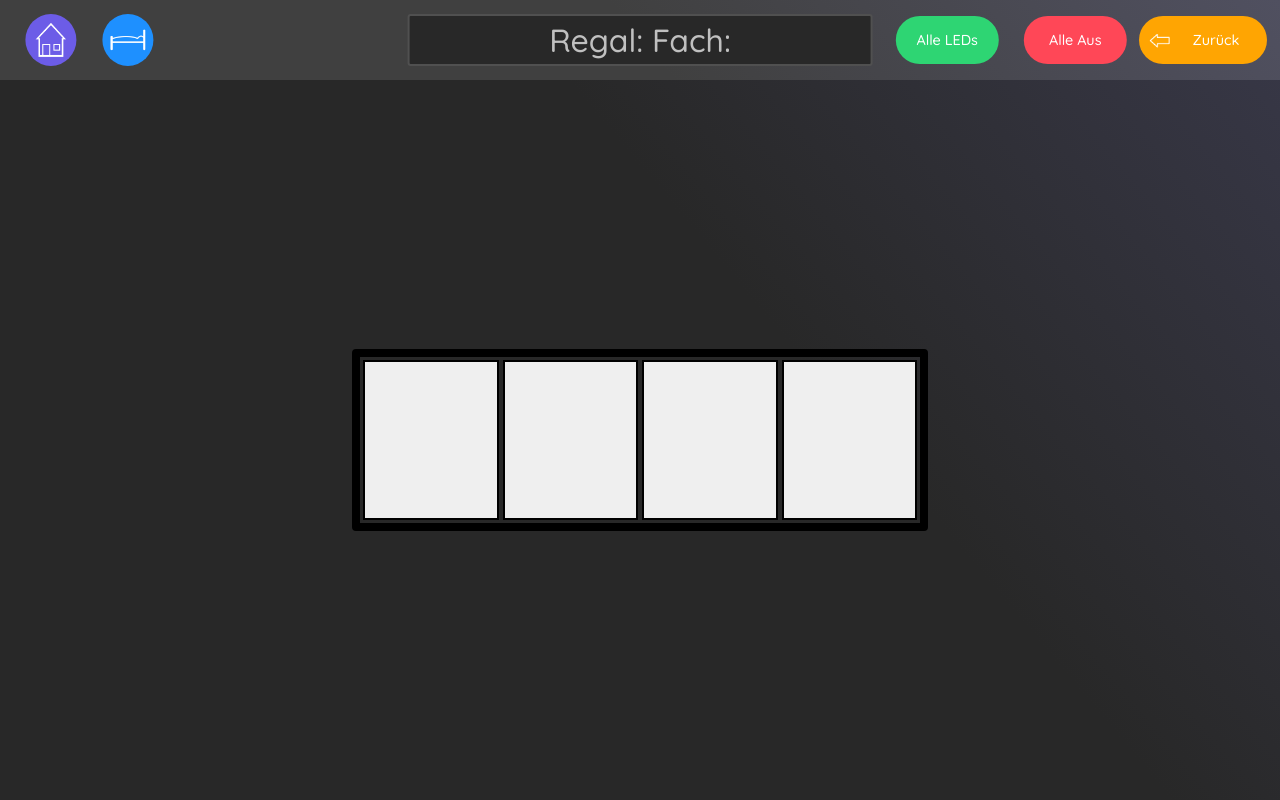
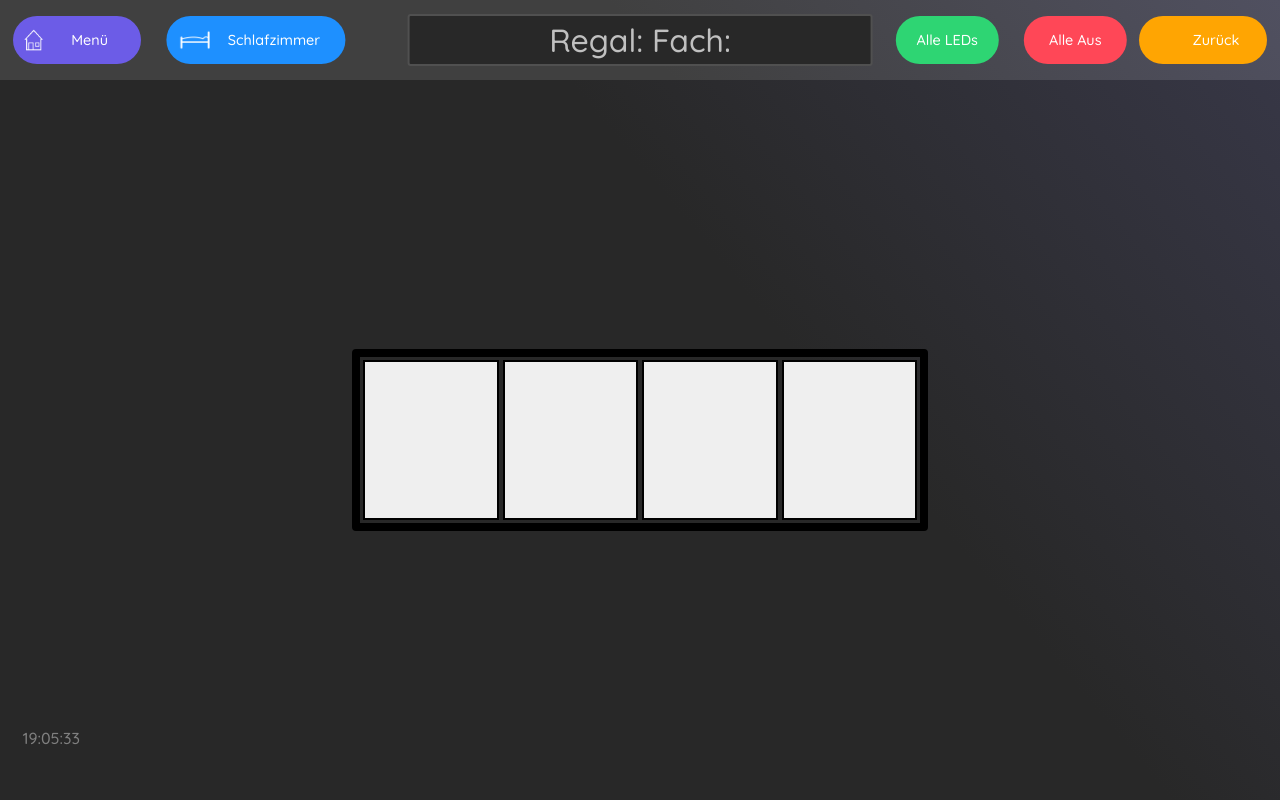
Before and after one commit to RepublicCody/webinterface, a PHP site: page /raeume/schlafzimmer/fachansicht.php in a window 1280 px wide. Run offline with PHP 8.4, Linux system fonts and the light colour scheme; data that the repository does not hold is empty.

Commit message:
clock hinzugefügt zum Schlafzimmer Button Umgestaltung in Schlafzimmer

```diff
--- /dev/null
+++ b/javascript/clock.js
@@ -0,0 +1,33 @@
+// Interactiveness now
+
+(function() {
+
+    var clock = document.getElementById("clock")
+
+    // But there is a little problem
+    // we need to pad 0-9 with an extra
+    // 0 on the left for hours, seconds, minutes
+
+    var pad = function(x) {
+        return x < 10 ? '0'+x : x;
+    };
+
+    var ticktock = function() {
+        var d = new Date();
+
+        var h = pad( d.getHours() );
+        var m = pad( d.getMinutes() );
+        var s = pad( d.getSeconds() );
+
+        var current_time = [h,m,s].join(':');
+
+        clock.innerHTML = current_time;
+
+    };
+
+    ticktock();
+
+    // Calling ticktock() every 1 second
+    setInterval(ticktock, 1000);
+
+}());
--- a/raeume/schlafzimmer/fachansicht.php
+++ b/raeume/schlafzimmer/fachansicht.php
@@ -32,10 +32,10 @@ include '../../htmlheader.php';?>
     <div id="fachansichtansichtheader" class="header">
 
         <form action="../../mainmenu.php">
-            <button id="fachansichtmainmenue" name="fachansichtmainmenue" value="fachansichtmainmenue" class="headerbutton"><div id="fachansichtmainmenudiv" class="rundbutton"></div></button>
+            <button id="fachansichtmainmenue" class="mainmenuebutton"><div id="mainmenuebild"></div><div class="headername">Menü</div></button>
         </form>
         <form action="zimmer.php">
-            <button id="fachansichtschlafzimmer" class="headerbutton"><div id="fachansichtschlafzimmerdiv" class="rundbutton"></div></button>
+            <button id="fachansichtschlafzimmer" class="schlafzimmerbutton"><div id="schlafzimmerbild"></div><div class="headername">Schlafzimmer</div></button>
         </form>
         <form action="farbauswahl.php" method="post">
             <button id="fachansichtalleleds" name="allefachleds" value="<?php echo $regalundfachnummer; ?>" class="headerbutton">Alle LEDs</button>
@@ -45,22 +45,25 @@ include '../../htmlheader.php';?>
         </form>
 
         <form action="regalansicht.php" method="post">
-        <button id="fachansichtzurueck" class="zurueckbutton" name="fachansichtheaderbutton" value="<?php echo $regalundfachnummer[0]; ?>"><div class="zurueckbild"></div><div class="zurueckname">Zurück</div></button>
+        <button id="fachansichtzurueck" class="zurueckbutton" name="fachansichtheaderbutton" value="<?php echo $regalundfachnummer[0]; ?>"><div class="zurueckbild"></div><div class="headername">Zurück</div></button>
         </form>
 
         <div id="fachansichtseitenname" class="seitenname"><div class="seitennametext">Regal: <?php echo $regalundfachnummer[0].' Fach: '.$regalundfachnummer[2].$regalundfachnummer[3]; ?></div></div>
 
     </div>
 
+    <div id="clock">12:45:25</div>
+    <script src="../../javascript/clock.js" charset="utf-8"></script>
+
     <div id="fachansicht">
 
         <form action="farbauswahl.php" method="post">
             <table id="fachansichttabelle">
                 <tr>
-                    <td><button id="led00" name="led[]" value="<?php echo $regalundfachnummer; ?>_0" class="led"></button></td>
-                    <td><button id="led01" name="led[]" value="<?php echo $regalundfachnummer; ?>_1" class="led"></button></td>
-                    <td><button id="led02" name="led[]" value="<?php echo $regalundfachnummer; ?>_2" class="led"></button></td>
-                    <td><button id="led03" name="led[]" value="<?php echo $regalundfachnummer; ?>_3" class="led"></button></td>
+                    <td><button id="led00" name="led[]" value="<?php echo $regalundfachnummer; ?>_0" class="fach"></button></td>
+                    <td><button id="led01" name="led[]" value="<?php echo $regalundfachnummer; ?>_1" class="fach"></button></td>
+                    <td><button id="led02" name="led[]" value="<?php echo $regalundfachnummer; ?>_2" class="fach"></button></td>
+                    <td><button id="led03" name="led[]" value="<?php echo $regalundfachnummer; ?>_3" class="fach"></button></td>
                 </tr>
             </table>
         </form>
--- a/style/schlafzimmerstyle.css
+++ b/style/schlafzimmerstyle.css
@@ -84,6 +84,67 @@ div {
     background-image: linear-gradient(50deg, #282828 60%, #383848)
 }
 
+.mainmenuebutton {
+    position: absolute;
+    z-index: 5;
+    top: 50%;
+    left: 6%;
+    width: 10%;
+    height: 60%;
+    color: #ffffff;
+    background-color: #6c5ce7;
+    border: 0;
+    border-radius: 30px;
+    transform: translate(-50%, -50%);
+    -ms-transform: translate(-50%, -50%);
+    font-family: 'Quicksand', sans-serif;
+    font-size: 90%;
+    font-weight: 500;
+}
+
+#mainmenuebild {
+    top: 50%;
+    left: 16%;
+    width: 24%;
+    height: 100%;
+    background-size: 70%;
+    background-position: center;
+    background-image: url("../images/icons/home.png");
+    opacity: 1;
+    background-repeat: no-repeat;
+}
+
+.schlafzimmerbutton {
+    position: absolute;
+    z-index: 5;
+    top: 50%;
+    left: 20%;
+    width: 14%;
+    height: 60%;
+    color: #ffffff;
+    background-color: #1e90ff;
+    border: 0;
+    border-radius: 30px;
+    transform: translate(-50%, -50%);
+    -ms-transform: translate(-50%, -50%);
+    font-family: 'Quicksand', sans-serif;
+    font-size: 90%;
+    font-weight: 500;
+}
+
+#schlafzimmerbild {
+    top: 50%;
+    left: 16%;
+    width: 24%;
+    height: 100%;
+    background-size: 70%;
+    background-position: center;
+    background-image: url("../images/icons/bett.png");
+    opacity: 1;
+    background-repeat: no-repeat;
+}
+
+
 .zurueckbutton {
     position: absolute;
     z-index: 5;
@@ -102,7 +163,7 @@ div {
     font-weight: 500;
 }
 
-.zurueckbild {
+#zurueckbild {
     top: 50%;
     left: 16%;
     width: 24%;
@@ -114,45 +175,10 @@ div {
     background-repeat: no-repeat;
 }
 
-.zurueckname {
+.headername {
     top: 50%;
     left: 60%;
     width: 80%;
-}
-
-#alleregalemainmenue {
-    left: 4%;
-    border-radius: 50%;
-    width: 4%;
-    padding-bottom: 4%;
-    background-color: #6c5ce7;
-}
-
-#alleregalemainmenudiv {
-    background-image: url("../images/icons/home.png");
-}
-
-#alleregaleschlafzimmer {
-    left: 10%;
-    border-radius: 50%;
-    width: 4%;
-    padding-bottom: 4%;
-}
-
-#alleregaleschlafzimmerdiv {
-    background-image: url("../images/icons/bett.png");
-}
-
-#alleregalesleep {
-    left: 16%;
-    border-radius: 50%;
-    width: 4%;
-    padding-bottom: 4%;
-    background-color: #c44569;
-}
-
-#alleregalesleepdiv {
-    background-image: url("../images/icons/schlafen.png");
 }
 
 #alleregale {
@@ -210,28 +216,8 @@ div {
 }
 
 
-#fachansichtmainmenue {
-    left: 4%;
-    border-radius: 50%;
-    width: 4%;
-    padding-bottom: 4%;
-    background-color: #6c5ce7;
-}
 
-#fachansichtmainmenudiv {
-    background-image: url("../images/icons/home.png");
-}
 
-#fachansichtschlafzimmer {
-    left: 10%;
-    border-radius: 50%;
-    width: 4%;
-    padding-bottom: 4%;
-}
-
-#fachansichtschlafzimmerdiv {
-    background-image: url("../images/icons/bett.png");
-}
 
 #fachansichtalleleds {
     left: 74%;
@@ -246,34 +232,28 @@ div {
 }
 
 
-#farbauswahlmainmenue {
-    left: 4%;
-    border-radius: 50%;
-    width: 4%;
-    padding-bottom: 4%;
-    background-color: #6c5ce7;
-}
 
-#farbauswahlmainmenudiv {
-    background-image: url("../images/icons/home.png");
-}
-
-#farbauswahlschlafzimmer {
-    left: 10%;
-    border-radius: 50%;
-    width: 4%;
-    padding-bottom: 4%;
-}
-
-#farbauswahlschlafzimmerdiv {
-    background-image: url("../images/icons/bett.png");
-}
 
 #farbauswahlausschalten {
     left: 84%;
     width: 8%;
     background-color: #ff4757;
 }
+
+
+
+#clock {
+    top: 90%;
+    left: 4%;
+    width: 8%;
+    height: 8%;
+    color: #808080;
+
+    text-align: center;
+    line-height: 100px;
+
+}
+
 
 
 .zimmerbutton {
```
Also changed, not shown: other parts of style/schlafzimmerstyle.css (+11 -27 lines), raeume/schlafzimmer/farbauswahl.php (+6 -3 lines), raeume/schlafzimmer/regalansicht.php (+6 -3 lines), raeume/schlafzimmer/zimmer.php (+8 -9 lines).
